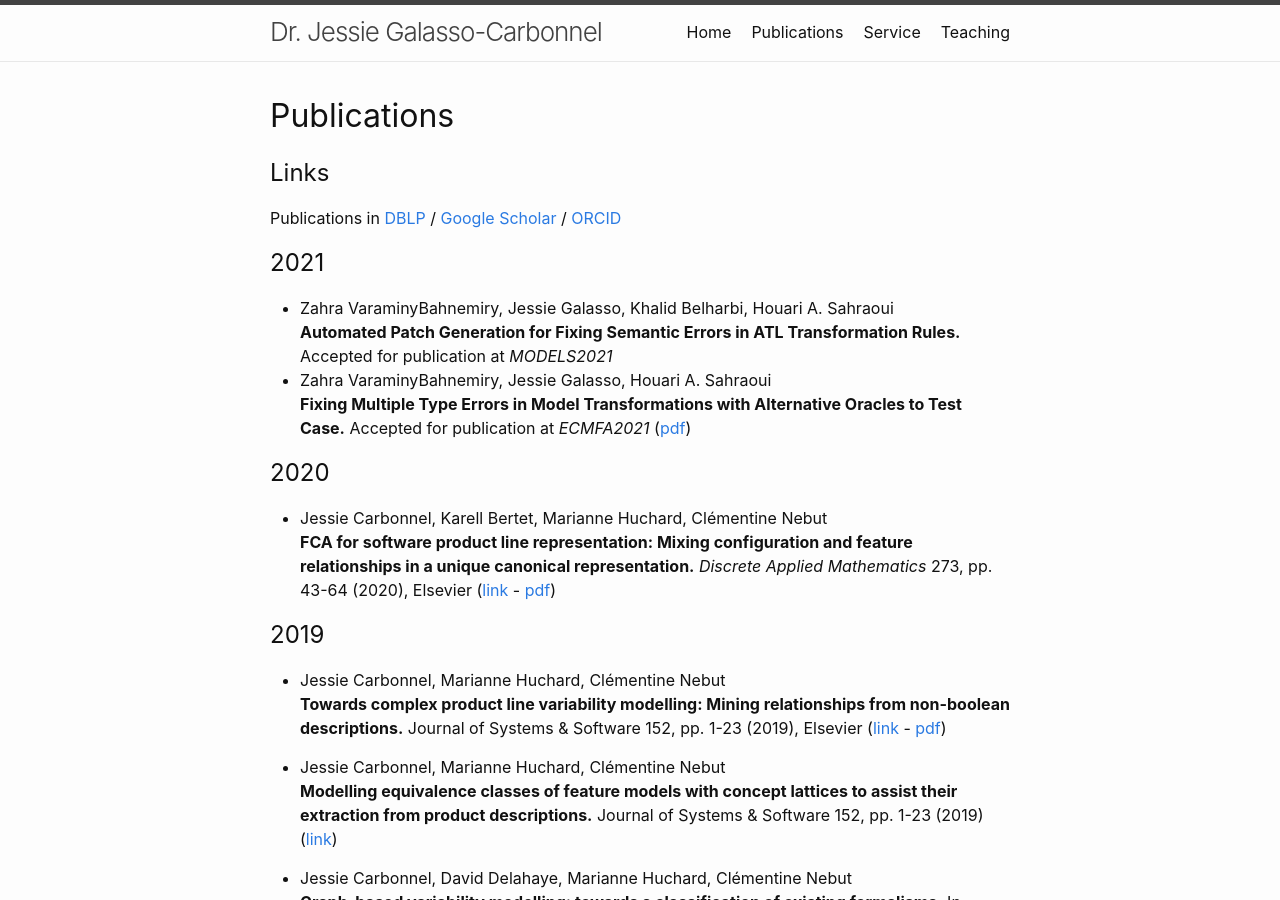
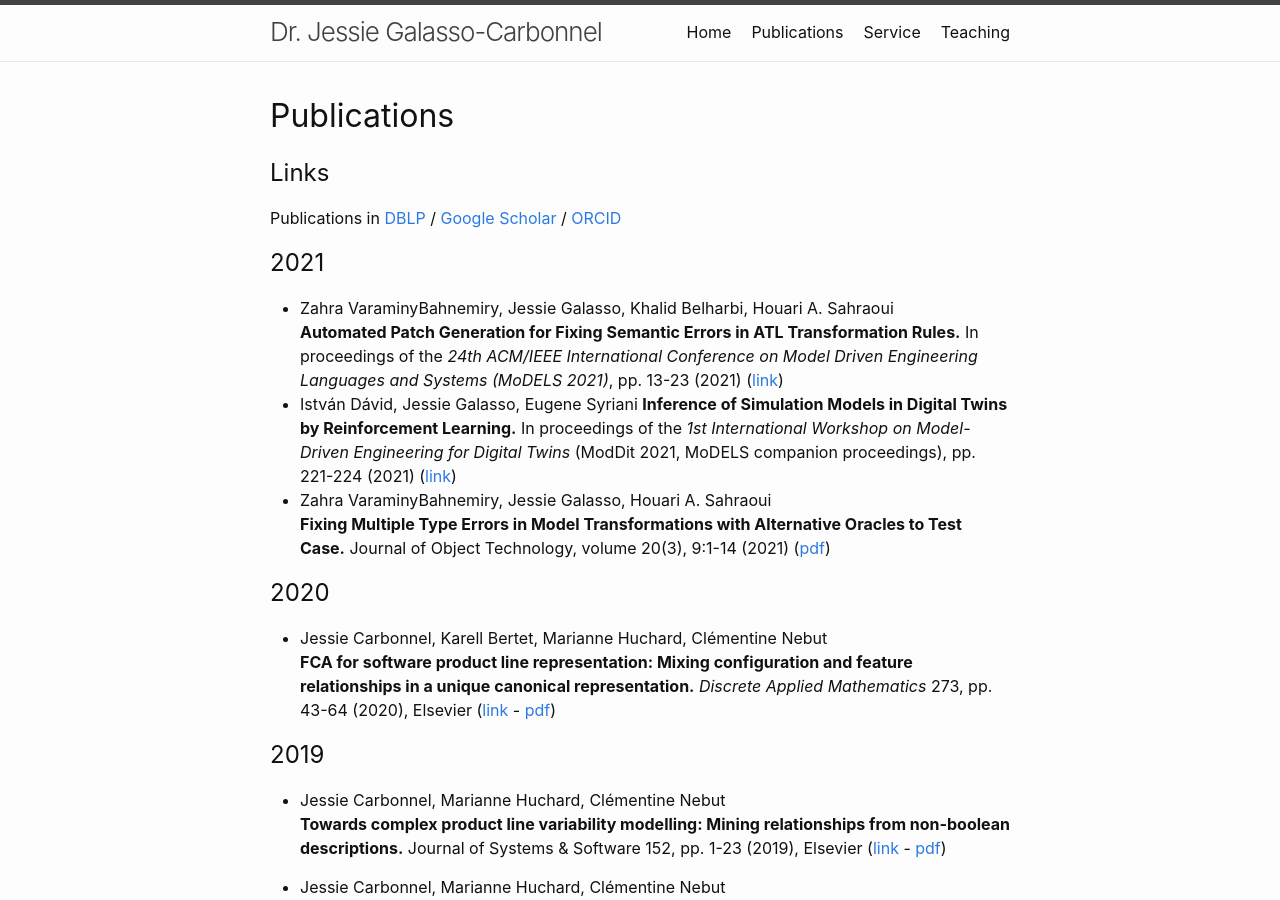
Before and after one commit to jgalasso/jgalasso.github.io, a Jekyll site: the page built from publications.md, in a window 1280 px wide and 900 px high. Built offline with Jekyll 4.4.1, drawn with Linux system fonts in a browser that asks for light colours.

Commit message:
Update service and publications 2021

```diff
--- a/publications.md
+++ b/publications.md
@@ -12,12 +12,11 @@ Publications in [DBLP](https://dblp.uni-trier.de/pid/167/4978.html) / [Google Sc
 ## 2021
 
 - Zahra VaraminyBahnemiry, Jessie Galasso, Khalid Belharbi, Houari A. Sahraoui
-__Automated Patch Generation for Fixing Semantic Errors in ATL Transformation Rules.__
-Accepted for publication at _MODELS2021_
+__Automated Patch Generation for Fixing Semantic Errors in ATL Transformation Rules.__ In proceedings of the _24th ACM/IEEE International Conference on Model Driven Engineering Languages and Systems (MoDELS 2021)_, pp. 13-23 (2021) ([link](https://ieeexplore.ieee.org/document/9592500))
+- István Dávid, Jessie Galasso, Eugene Syriani
+__Inference of Simulation Models in Digital Twins by Reinforcement Learning.__  In proceedings of the _1st International Workshop on Model-Driven Engineering for Digital Twins_ (ModDit 2021, MoDELS companion proceedings), pp. 221-224 (2021) ([link](https://ieeexplore.ieee.org/document/9643719))
 - Zahra VaraminyBahnemiry, Jessie Galasso, Houari A. Sahraoui
-__Fixing Multiple Type Errors in Model Transformations with Alternative Oracles to Test Case.__
-Accepted for publication at _ECMFA2021_
-([pdf](https://arxiv.org/abs/2012.07953))
+__Fixing Multiple Type Errors in Model Transformations with Alternative Oracles to Test Case.__ Journal of Object Technology, volume 20(3), 9:1-14 (2021) ([pdf](https://arxiv.org/abs/2012.07953))
 
 
 ## 2020
```
Also changed, not shown: service.md (+4 -4 lines).
